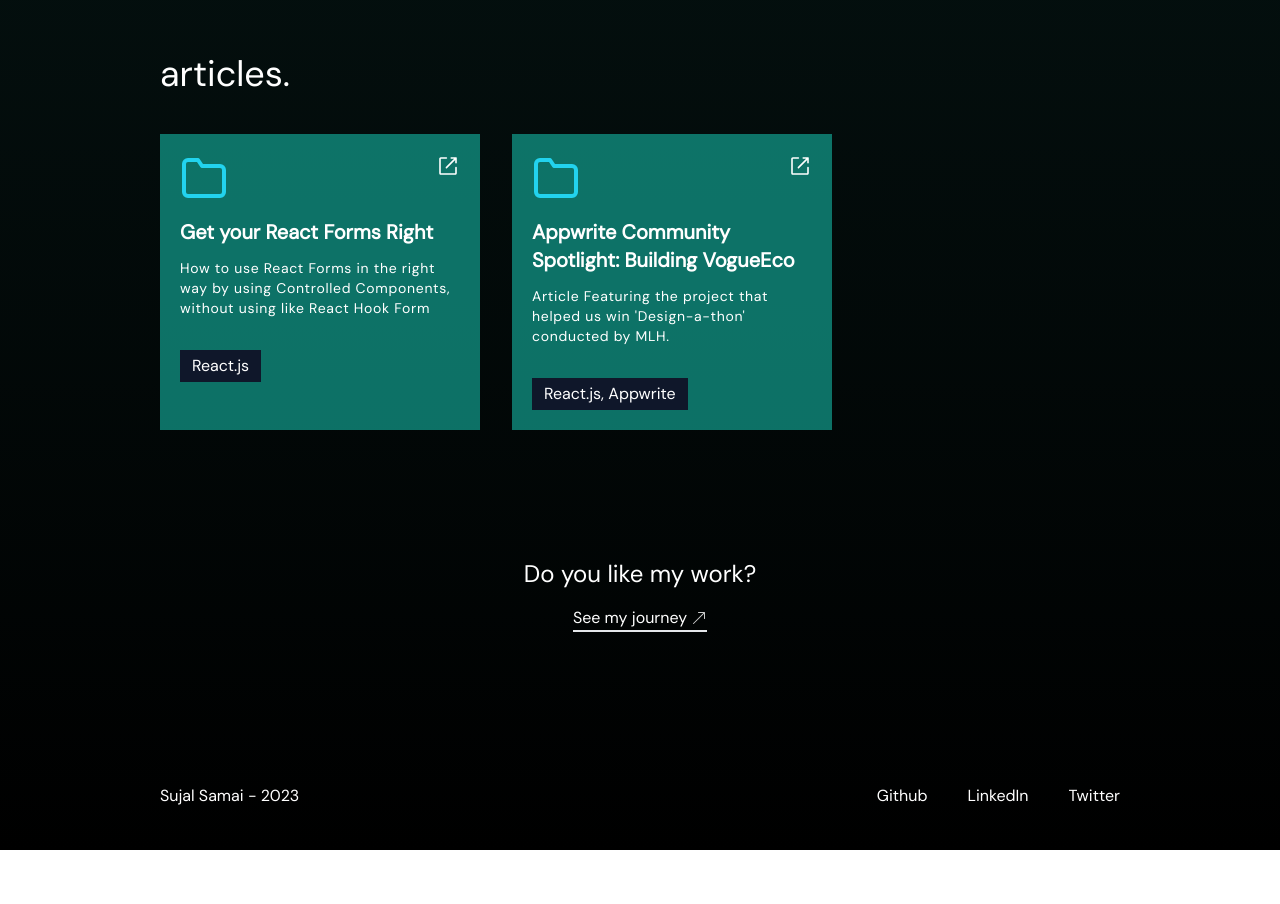
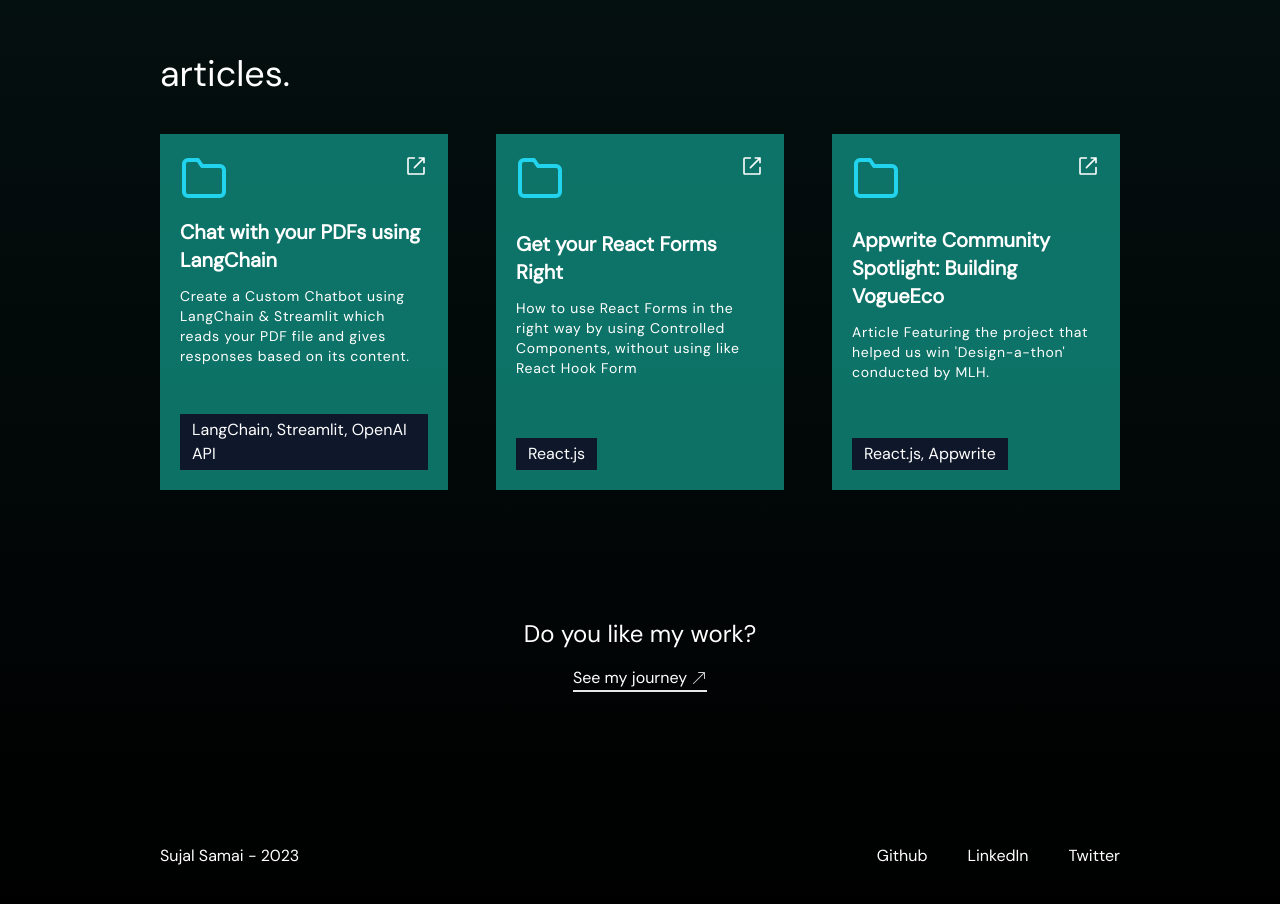
Before and after one commit to SujalSamai/Dev-Portfolio, a Next.js app: page /work in a window 1280 px wide. Shown: the part 3720-4624 px from the top of the page. Before the commit the page ends 4570 px from the top, so only its background shows below. Built offline with nearby package versions, Linux system fonts and the light colour scheme.

Commit message:
Added a new article

```diff
--- a/src/components/Articles/ArticleCard.jsx
+++ b/src/components/Articles/ArticleCard.jsx
@@ -5,7 +5,7 @@ import {RxExternalLink} from "react-icons/rx"
 
 const ArticleCard = (props) => {
   return (
-    <div className='lg:w-4/12 bg-teal-500/60 p-5 hover:scale-105 transition-all duration-200 ease-out'>
+    <div className='lg:w-[30%] bg-teal-500/60 p-5 hover:scale-105 transition-all duration-200 ease-out flex flex-col justify-between'>
       <div className='flex justify-between'>
         <FiFolder className='w-12 h-12 text-cyan-400'/>
         <Link href={props.link} ><RxExternalLink className='w-6 h-6 hover:text-cyan-400 hover:scale-110 transition-all duration-200 ease-out cursor-pointer'/></Link>
--- a/src/components/Articles/Articles.jsx
+++ b/src/components/Articles/Articles.jsx
@@ -4,13 +4,20 @@ import ArticleCard from './ArticleCard'
 const articles = [
   {
     id:1,
+    name:"Chat with your PDFs using LangChain",
+    desc:"Create a Custom Chatbot using LangChain & Streamlit which reads your PDF file and gives responses based on its content.",
+    tech:"LangChain, Streamlit, OpenAI API",
+    link:"https://sujalsamai.hashnode.dev/chat-with-your-pdfs-using-langchain",
+  },
+  {
+    id:2,
     name:"Get your React Forms Right",
     desc:"How to use React Forms in the right way by using Controlled Components, without using like React Hook Form",
     tech:"React.js",
     link:"https://sujalsamai.hashnode.dev/get-your-react-forms-right#claxc94ta01mztlnvciq87cmy"
   },
   {
-    id:2,
+    id:3,
     name:"Appwrite Community Spotlight: Building VogueEco",
     desc:"Article Featuring the project that helped us win 'Design-a-thon' conducted by MLH. ",
     tech:"React.js, Appwrite",
@@ -22,7 +29,7 @@ const Articles = () => {
   return (
     <section className='my-32'>
       <h2 className='text-4xl'>articles.</h2>
-      <div className='flex flex-col lg:flex-row flex-wrap gap-8 my-10'>
+      <div className='flex flex-col lg:flex-row flex-wrap gap-8 lg:justify-between my-10'>
         {
           articles.map((article)=>{
             return <ArticleCard key={article.id} name={article.name} desc={article.desc} tech={article.tech} link={article.link}/>
```
